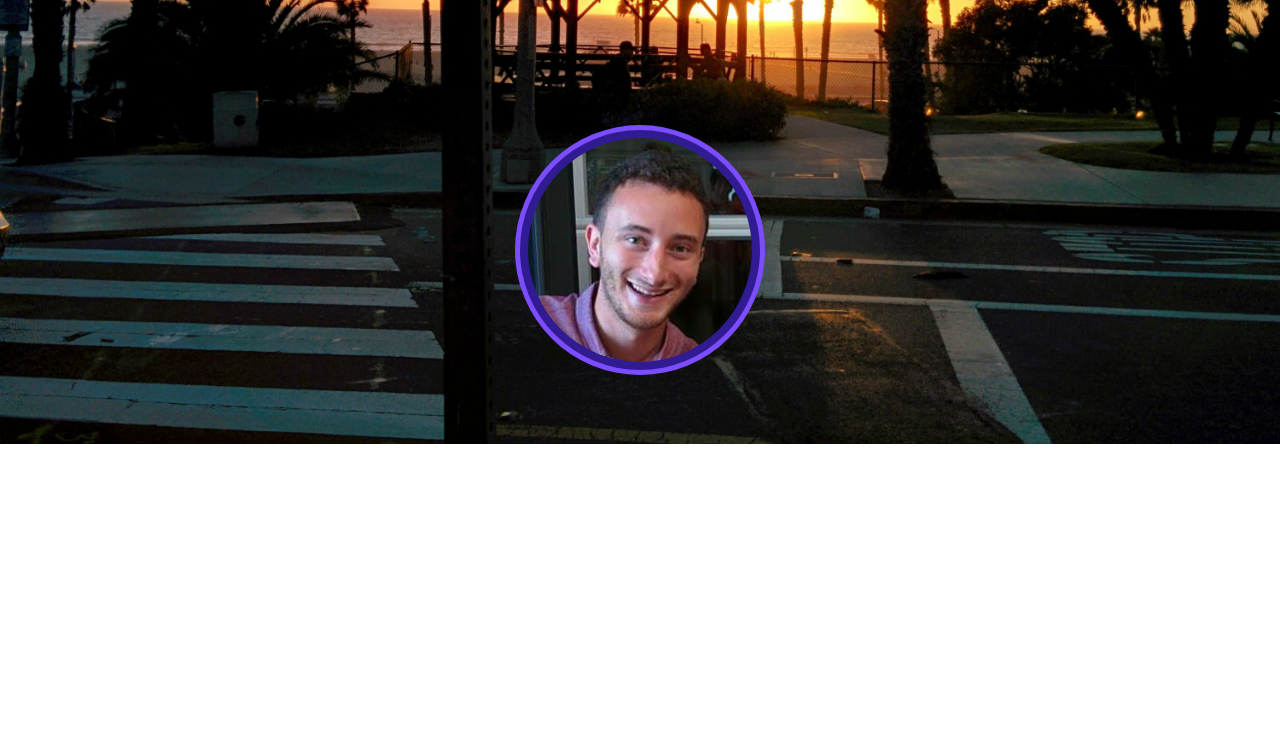
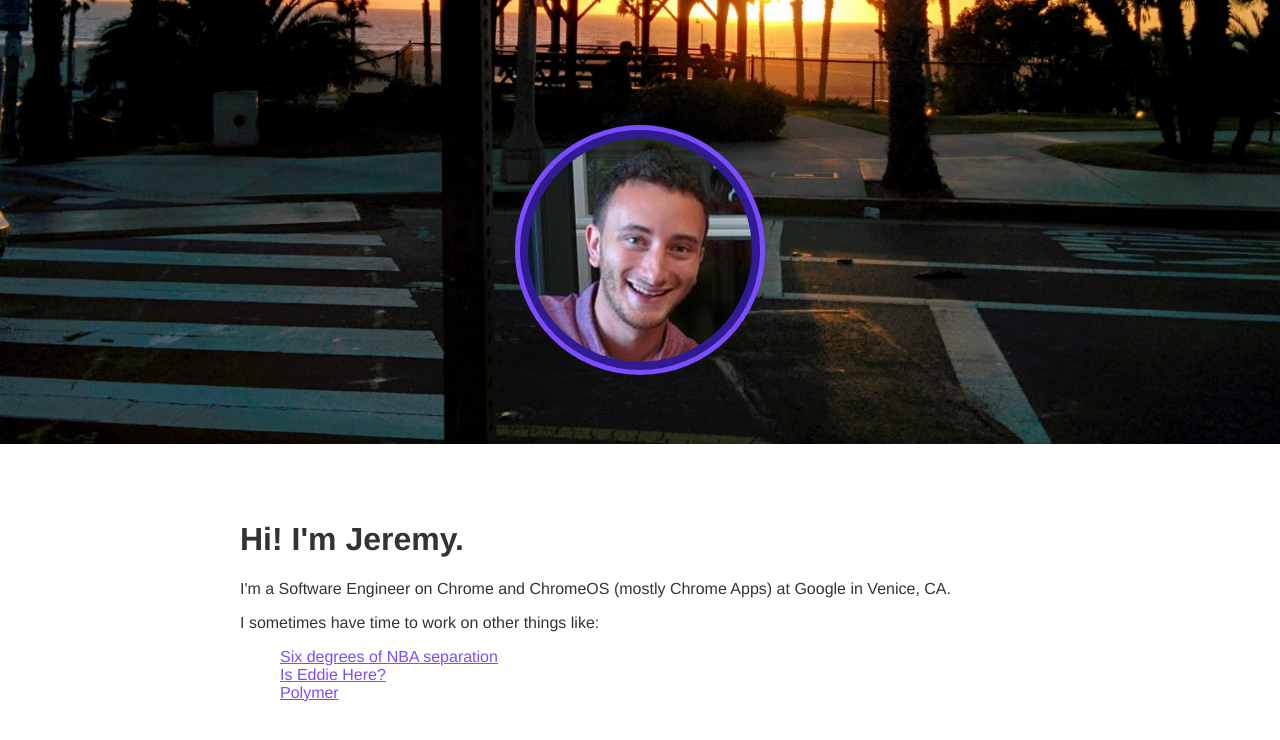
Before and after one commit to jklein24/jeremy-klein, a plain HTML site: page index.html in a window 1280 px wide. Shown: the part 500-1240 px from the top of the page. Drawn offline with Linux system fonts and the light colour scheme.

Commit message:
Added a small description and tweaked styles.

```diff
--- a/index.html
+++ b/index.html
@@ -37,6 +37,17 @@
       </div>
     </div>
   </div>
-  <div class="footer"></div>
+  <div class="footer">
+    <h1>Hi! I'm Jeremy.</h1>
+    <p>
+    I'm a Software Engineer on Chrome and ChromeOS (mostly Chrome Apps) at Google in Venice, CA.
+    </p>
+    <p>I sometimes have time to work on other things like:</p>
+    <ul>
+      <li><a href="http://six-degrees-nba.appspot.com/">Six degrees of NBA separation</a></li>
+      <li><a href="http://iseddiehere.com">Is Eddie Here?</a></li>
+      <li><a href="https://www.polymer-project.org/">Polymer</a></li>
+    </ul>
+  </div>
 </body>
 </html>
--- a/static/styles.css
+++ b/static/styles.css
@@ -1,6 +1,19 @@
 body {
+  color: rgba(0,0,0,.8);
   font-family: helvetica;
   margin: 0;
+}
+
+ul {
+  list-style: none;
+}
+
+a {
+  color: #7C4DFF;
+}
+
+a:visited {
+  color: #311B92;
 }
 
 .parallax-window {
@@ -47,7 +60,7 @@ body {
   display: inline-block;
   margin: 5px;
   opacity: .5;
-  transition: opacity .5s ease-in-out;
+  transition: opacity .25s ease-in-out;
 }
 
 .social-icon:hover {
@@ -83,4 +96,6 @@ body {
 
 .footer {
   height: 600px;
+  margin: auto;
+  max-width: 800px;
 }
```
